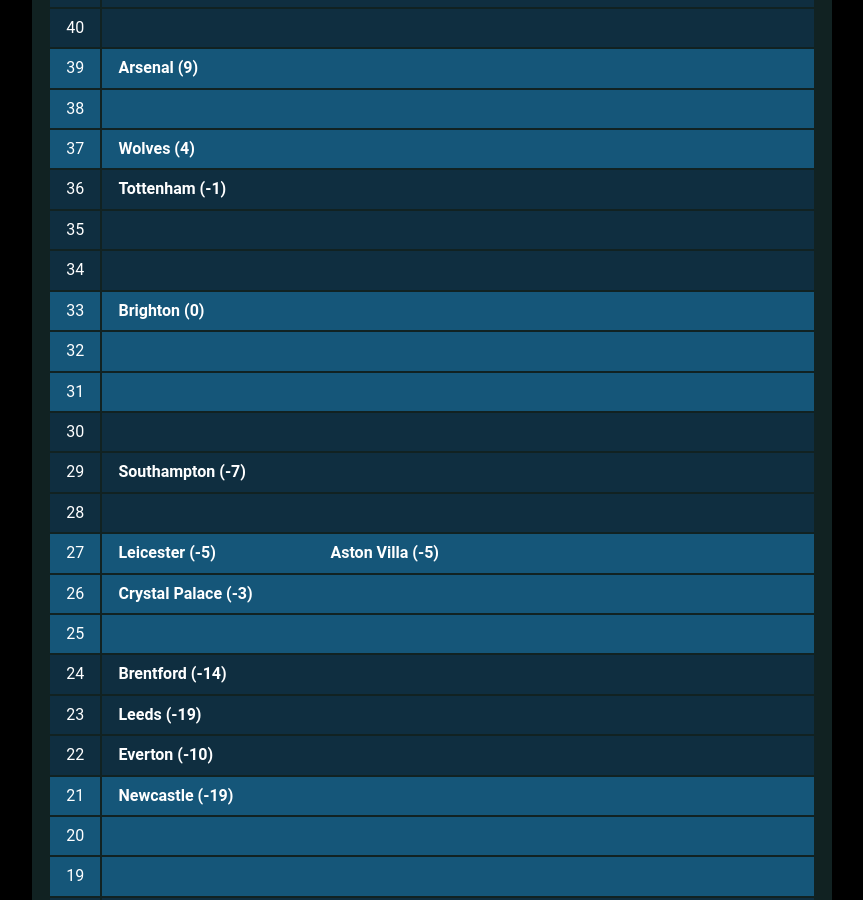
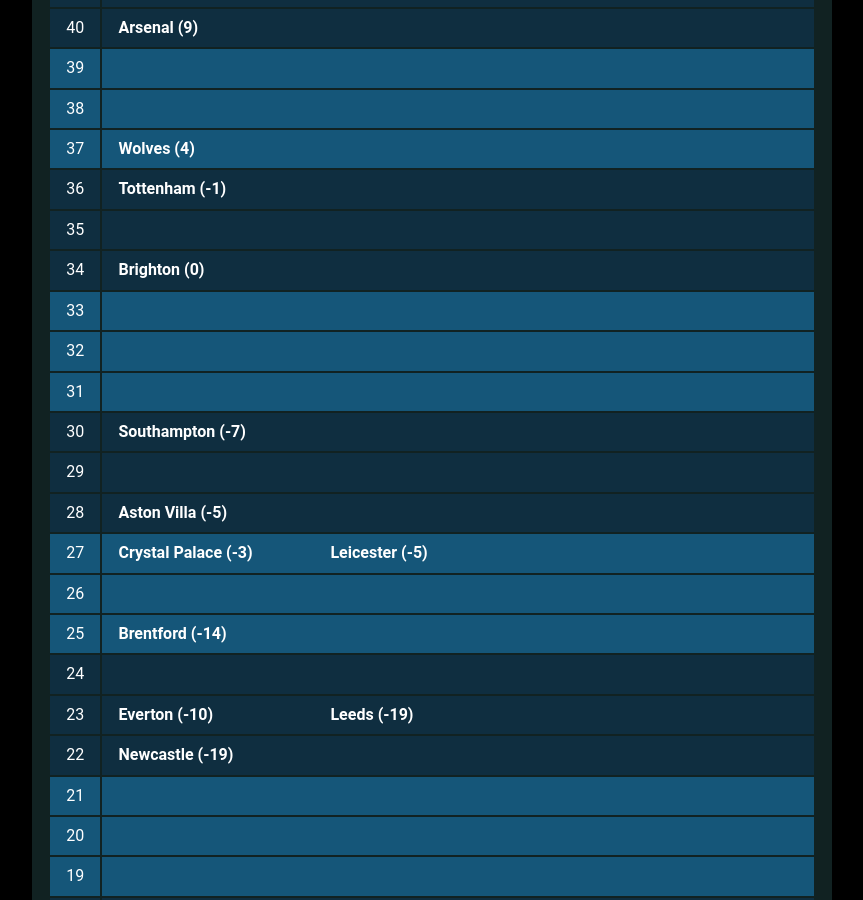
Before and after one commit to muru/muru.github.io, a Jekyll site: the page built from resources.md, in a window 1280 px wide and 900 px high, scrolled down 2406 px. Shown: the whole window, without its empty margins (208-1071 px from the left). Built offline with Jekyll 4.4.1, drawn with Linux system fonts in a browser that asks for light colours; some web fonts are replaced; some of the changed text lies outside the part shown.

Commit message:
updated cann-table: Sun 20 Feb 00:01:34 JST 2022

```diff
--- a/cann-table.html
+++ b/cann-table.html
@@ -44,12 +44,12 @@
 	<tr class="cann-row-1">
 		<td class="cann-point"> 55 </td>
 		<td class="cann-clubs">
+			<span class="club-name"> Liverpool (42) </span>
 		</td>
  	</tr>
 	<tr class="cann-row-2">
 		<td class="cann-point"> 54 </td>
 		<td class="cann-clubs">
-			<span class="club-name"> Liverpool (42) </span>
 		</td>
  	</tr>
 	<tr class="cann-row-2">
@@ -80,12 +80,12 @@
 	<tr class="cann-row-2">
 		<td class="cann-point"> 48 </td>
 		<td class="cann-clubs">
+			<span class="club-name"> Chelsea (30) </span>
 		</td>
  	</tr>
 	<tr class="cann-row-2">
 		<td class="cann-point"> 47 </td>
 		<td class="cann-clubs">
-			<span class="club-name"> Chelsea (30) </span>
 		</td>
  	</tr>
 	<tr class="cann-row-2">
@@ -112,23 +112,23 @@
 	<tr class="cann-row-2">
 		<td class="cann-point"> 42 </td>
 		<td class="cann-clubs">
+			<span class="club-name"> West Ham (11) </span>
 		</td>
  	</tr>
 	<tr class="cann-row-2">
 		<td class="cann-point"> 41 </td>
 		<td class="cann-clubs">
-			<span class="club-name"> West Ham (11) </span>
 		</td>
  	</tr>
 	<tr class="cann-row-2">
 		<td class="cann-point"> 40 </td>
 		<td class="cann-clubs">
+			<span class="club-name"> Arsenal (9) </span>
 		</td>
  	</tr>
 	<tr class="cann-row-1">
 		<td class="cann-point"> 39 </td>
 		<td class="cann-clubs">
-			<span class="club-name"> Arsenal (9) </span>
 		</td>
  	</tr>
 	<tr class="cann-row-1">
@@ -156,12 +156,12 @@
 	<tr class="cann-row-2">
 		<td class="cann-point"> 34 </td>
 		<td class="cann-clubs">
+			<span class="club-name"> Brighton (0) </span>
 		</td>
  	</tr>
 	<tr class="cann-row-1">
 		<td class="cann-point"> 33 </td>
 		<td class="cann-clubs">
-			<span class="club-name"> Brighton (0) </span>
 		</td>
  	</tr>
 	<tr class="cann-row-1">
@@ -177,59 +177,59 @@
 	<tr class="cann-row-2">
 		<td class="cann-point"> 30 </td>
 		<td class="cann-clubs">
+			<span class="club-name"> Southampton (-7) </span>
 		</td>
  	</tr>
 	<tr class="cann-row-2">
 		<td class="cann-point"> 29 </td>
 		<td class="cann-clubs">
-			<span class="club-name"> Southampton (-7) </span>
 		</td>
  	</tr>
 	<tr class="cann-row-2">
 		<td class="cann-point"> 28 </td>
 		<td class="cann-clubs">
+			<span class="club-name"> Aston Villa (-5) </span>
 		</td>
  	</tr>
 	<tr class="cann-row-1">
 		<td class="cann-point"> 27 </td>
 		<td class="cann-clubs">
+			<span class="club-name"> Crystal Palace (-3) </span>
 			<span class="club-name"> Leicester (-5) </span>
-			<span class="club-name"> Aston Villa (-5) </span>
 		</td>
  	</tr>
 	<tr class="cann-row-1">
 		<td class="cann-point"> 26 </td>
 		<td class="cann-clubs">
-			<span class="club-name"> Crystal Palace (-3) </span>
 		</td>
  	</tr>
 	<tr class="cann-row-1">
 		<td class="cann-point"> 25 </td>
 		<td class="cann-clubs">
+			<span class="club-name"> Brentford (-14) </span>
 		</td>
  	</tr>
 	<tr class="cann-row-2">
 		<td class="cann-point"> 24 </td>
 		<td class="cann-clubs">
-			<span class="club-name"> Brentford (-14) </span>
 		</td>
  	</tr>
 	<tr class="cann-row-2">
 		<td class="cann-point"> 23 </td>
 		<td class="cann-clubs">
+			<span class="club-name"> Everton (-10) </span>
 			<span class="club-name"> Leeds (-19) </span>
 		</td>
  	</tr>
 	<tr class="cann-row-2">
 		<td class="cann-point"> 22 </td>
 		<td class="cann-clubs">
-			<span class="club-name"> Everton (-10) </span>
+			<span class="club-name"> Newcastle (-19) </span>
 		</td>
  	</tr>
 	<tr class="cann-row-1">
 		<td class="cann-point"> 21 </td>
 		<td class="cann-clubs">
-			<span class="club-name"> Newcastle (-19) </span>
 		</td>
  	</tr>
 	<tr class="cann-row-1">
@@ -245,30 +245,25 @@
 	<tr class="cann-row-2">
 		<td class="cann-point"> 18 </td>
 		<td class="cann-clubs">
+			<span class="club-name"> Norwich (-36) </span>
 		</td>
  	</tr>
 	<tr class="cann-row-2">
 		<td class="cann-point"> 17 </td>
 		<td class="cann-clubs">
-			<span class="club-name"> Norwich (-36) </span>
 		</td>
  	</tr>
 	<tr class="cann-row-2">
 		<td class="cann-point"> 16 </td>
 		<td class="cann-clubs">
+			<span class="club-name"> Watford (-20) </span>
 		</td>
  	</tr>
 	<tr class="cann-row-1">
 		<td class="cann-point"> 15 </td>
 		<td class="cann-clubs">
-			<span class="club-name"> Watford (-20) </span>
-		</td>
- 	</tr>
-	<tr class="cann-row-1">
-		<td class="cann-point"> 14 </td>
-		<td class="cann-clubs">
 			<span class="club-name"> Burnley (-12) </span>
 		</td>
  	</tr>
 </table>
-<span id="cann-gen-note"> Generated on  Wednesday, 16 February 2022 at 11:52 JST. </span>
+<span id="cann-gen-note"> Generated on  Sunday, 20 February 2022 at 00:01 JST. </span>
```
